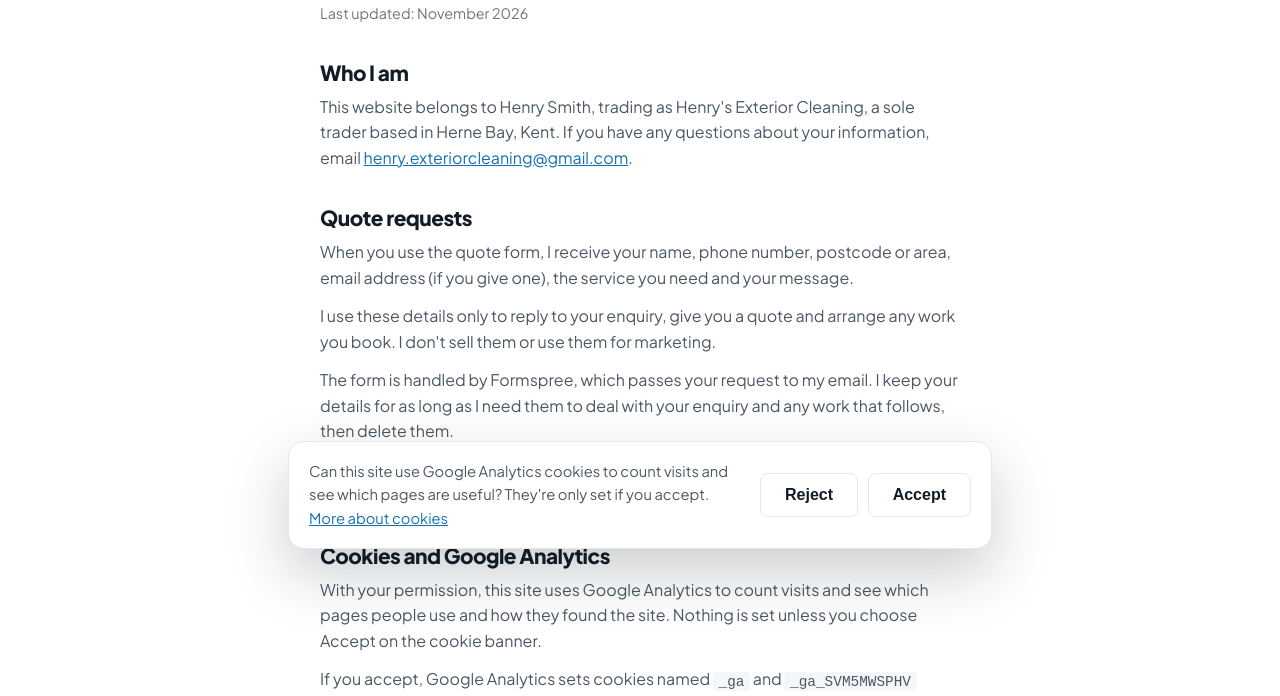
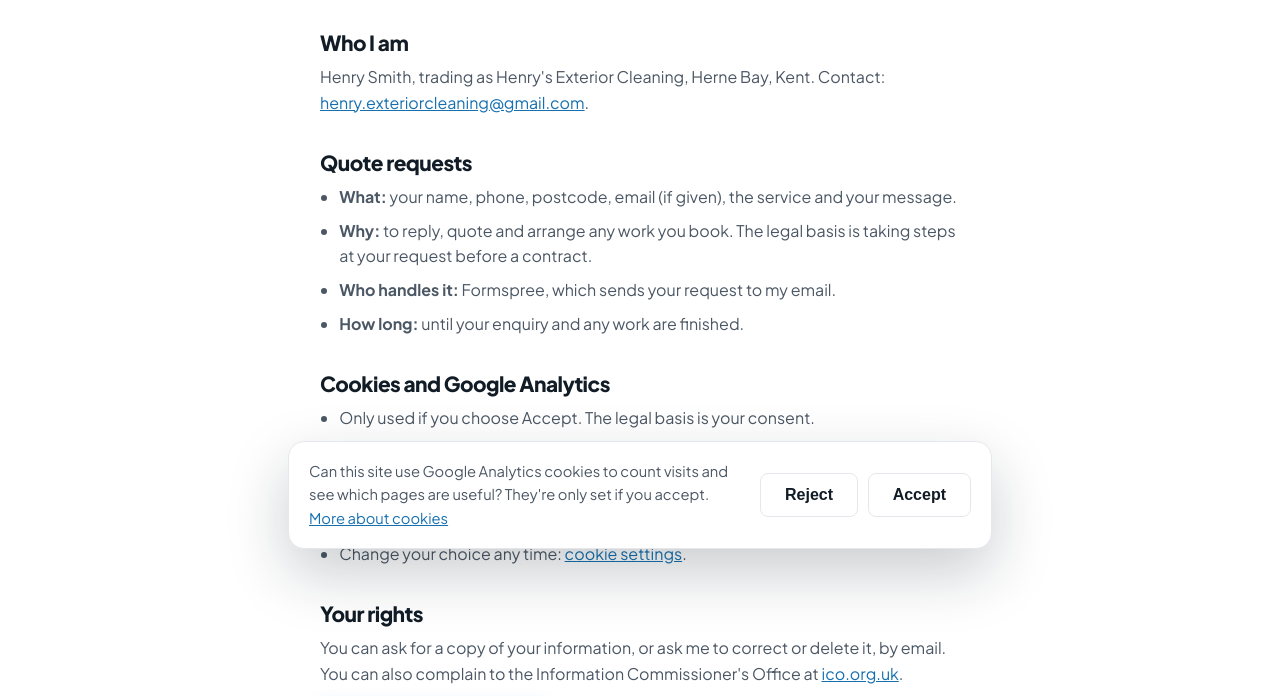
Before and after one commit to jakec116399-pixel/henry-jet-washing, a plain HTML site: page privacy.html in a window 1280 px wide. Shown: the part 239-935 px from the top of the page. Drawn offline with Linux system fonts and the light colour scheme.

Commit message:
Shorten the privacy notice and add the lawful basis
Same required points in about 170 words, as bullet lists. Adds the legal basis for quote requests (steps before a contract) and Analytics (consent).

Co-Authored-By: Claude Opus 5.5 <noreply@anthropic.com>
Claude-Session: https://claude.ai/code/session_01XEApMpUn1SWgqALE7KAZwr

```diff
--- a/css/style.css
+++ b/css/style.css
@@ -1096,10 +1096,10 @@ h3 {
   margin-top: 0.8rem;
 }
 
-.legal-updated {
-  margin-top: 0.4rem;
-  color: var(--text-muted);
-  font-size: 0.9rem;
+.legal ul {
+  display: grid;
+  gap: 0.5rem;
+  padding-left: 1.2rem;
 }
 
 .legal code {
--- a/privacy.html
+++ b/privacy.html
@@ -49,26 +49,29 @@
   <main class="legal">
     <div class="container legal-inner">
       <h1>Privacy notice</h1>
-      <p class="legal-updated">Last updated: November 2026</p>
 
       <h2>Who I am</h2>
-      <p>This website belongs to Henry Smith, trading as Henry's Exterior Cleaning, a sole trader based in Herne Bay, Kent. If you have any questions about your information, email <a href="mailto:henry.exteriorcleaning@gmail.com">henry.exteriorcleaning@gmail.com</a>.</p>
+      <p>Henry Smith, trading as Henry's Exterior Cleaning, Herne Bay, Kent. Contact: <a href="mailto:henry.exteriorcleaning@gmail.com">henry.exteriorcleaning@gmail.com</a>.</p>
 
       <h2>Quote requests</h2>
-      <p>When you use the quote form, I receive your name, phone number, postcode or area, email address (if you give one), the service you need and your message.</p>
-      <p>I use these details only to reply to your enquiry, give you a quote and arrange any work you book. I don't sell them or use them for marketing.</p>
-      <p>The form is handled by Formspree, which passes your request to my email. I keep your details for as long as I need them to deal with your enquiry and any work that follows, then delete them.</p>
-      <p>If you call or message me on WhatsApp, your number and messages stay on my phone and in WhatsApp.</p>
+      <ul>
+        <li><strong>What:</strong> your name, phone, postcode, email (if given), the service and your message.</li>
+        <li><strong>Why:</strong> to reply, quote and arrange any work you book. The legal basis is taking steps at your request before a contract.</li>
+        <li><strong>Who handles it:</strong> Formspree, which sends your request to my email.</li>
+        <li><strong>How long:</strong> until your enquiry and any work are finished.</li>
+      </ul>
 
       <h2 id="cookies">Cookies and Google Analytics</h2>
-      <p>With your permission, this site uses Google Analytics to count visits and see which pages people use and how they found the site. Nothing is set unless you choose Accept on the cookie banner.</p>
-      <p>If you accept, Google Analytics sets cookies named <code>_ga</code> and <code>_ga_SVM5MWSPHV</code> which last up to two years. Google collects information such as the pages you view, your type of device and browser, and your approximate location. It doesn't tell me who you are. Google may process this data outside the UK.</p>
-      <p>You can change your mind at any time: <button type="button" class="link-button" data-cookie-settings>open cookie settings</button>.</p>
-      <p>The site uses no other cookies.</p>
+      <ul>
+        <li>Only used if you choose Accept. The legal basis is your consent.</li>
+        <li>Counts visits and shows which pages are used. It doesn't identify you.</li>
+        <li>Cookies <code>_ga</code> and <code>_ga_SVM5MWSPHV</code>, lasting up to two years.</li>
+        <li>Data goes to Google and may be processed outside the UK.</li>
+        <li>Change your choice any time: <button type="button" class="link-button" data-cookie-settings>cookie settings</button>.</li>
+      </ul>
 
       <h2>Your rights</h2>
-      <p>You can ask for a copy of the information I hold about you, ask me to correct it or ask me to delete it. Email me and I'll respond within one month.</p>
-      <p>If you're unhappy with how I've handled your information, you can complain to the Information Commissioner's Office at <a href="https://ico.org.uk/make-a-complaint/" target="_blank" rel="noopener">ico.org.uk</a>.</p>
+      <p>You can ask for a copy of your information, or ask me to correct or delete it, by email. You can also complain to the Information Commissioner's Office at <a href="https://ico.org.uk/make-a-complaint/" target="_blank" rel="noopener">ico.org.uk</a>.</p>
 
       <p class="legal-back"><a href="index.html" class="btn btn-primary">Back to the home page</a></p>
     </div>
```
Also changed, not shown: 1 other file.
